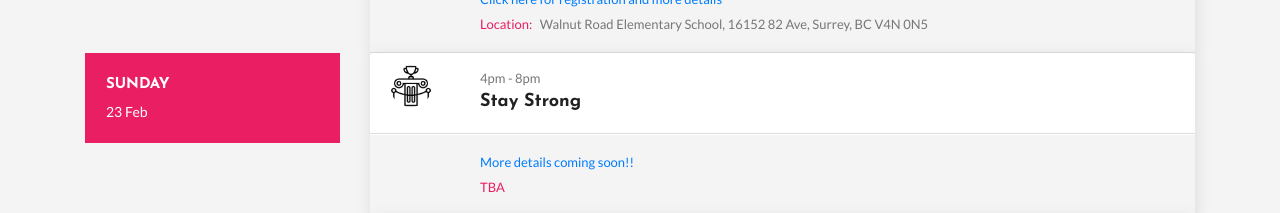
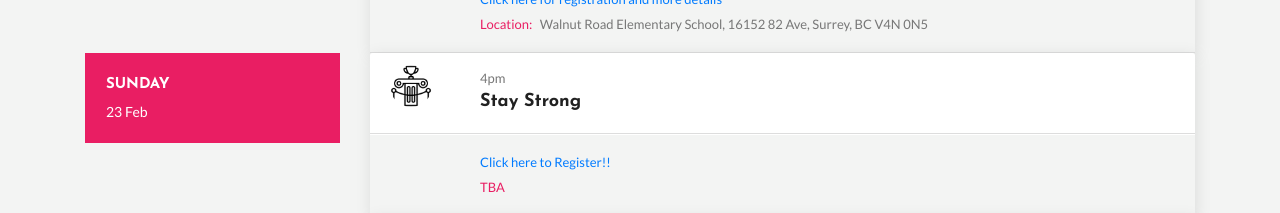
Before and after one commit to ganesancs/bcsuperkings, a Next.js app: page /events in a window 1280 px wide. Shown: the part 542-755 px from the top of the page. Built offline with nearby package versions, Linux system fonts and the light colour scheme; a web font is replaced by a local one.

Commit message:
fix details

```diff
--- a/components/bully.js
+++ b/components/bully.js
@@ -9,7 +9,7 @@ export default class Bully extends React.Component {
 				</ol>
 				<div className="carousel-inner">
 					<div className="carousel-item active">
-						<img className="d-block w-100" src="https://wallpaperaccess.com/full/1325453.jpg" alt="" />
+						<img className="d-block w-100" src="https://www.baby-chick.com/wp-content/uploads/2019/10/Bullying-at-school-950609920_2129x1414.jpeg" alt="" />
 						<div className="carousel-caption d-md-block">
 							<h1 className="wow fadeInDown heading" data-wow-delay=".4s">
 								Stand Strong - Anti Bullying Workshop
--- a/components/schedule.js
+++ b/components/schedule.js
@@ -218,7 +218,7 @@ export default class Schedule extends React.Component {
 															alt=""
 														/>
 													</div>
-													<span className="time">4pm - 8pm</span>
+													<span className="time">4pm </span>
 													<h4>Stay Strong</h4>
 												</div>
 											</div>
@@ -230,7 +230,7 @@ export default class Schedule extends React.Component {
 											>
 												<div className="card-body">
 													<div className="location">
-														<a href="/bully">More details coming soon!!</a> <br />
+														<a href="/bully">Click here to Register!!</a> <br />
 														<span>TBA</span>
 													</div>
 												</div>
```
Also changed, not shown: components/bullyRules.js (+4 -4 lines).
